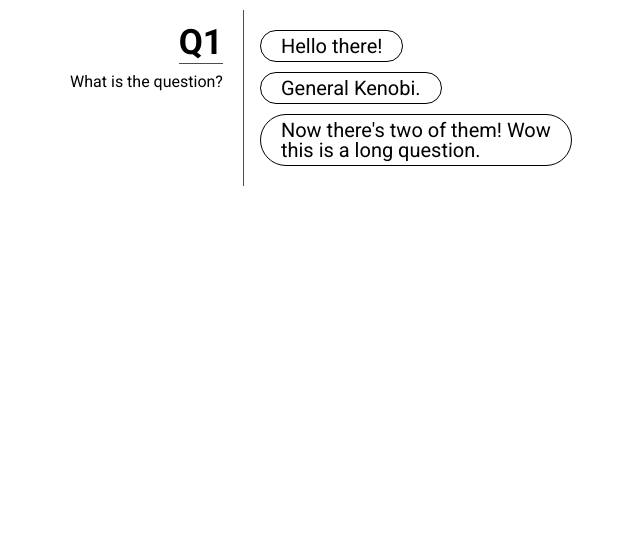
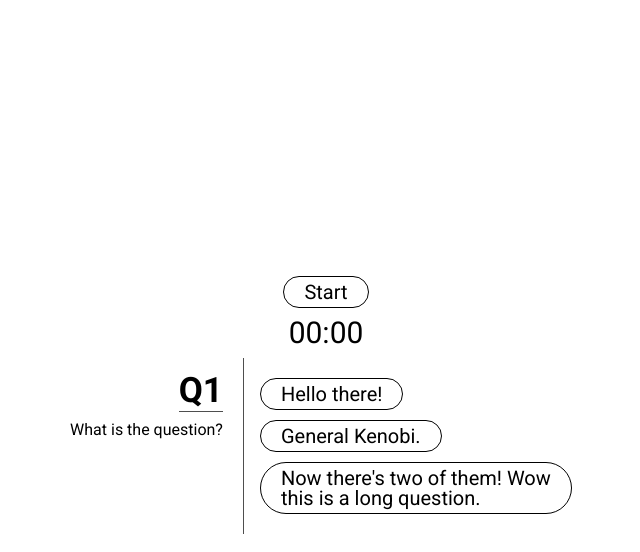
Before and after one commit to jpeiler97/trivia, a React (Create React App) app: page / in a window 1280 px wide. Shown: the top 552 px of the page, without its empty margins (314-954 px from the left). Built offline with nearby package versions, Linux system fonts and the light colour scheme.

Commit message:
added timer

```diff
--- a/src/App.css
+++ b/src/App.css
@@ -18,7 +18,6 @@
 .button:hover {
   background-color: #4e4e4e;
   color: #fff;
-  transform: translateX(20px);
   cursor: pointer;
 }
 
@@ -66,8 +65,27 @@
 .question-text {
   font-size: 16px;
 }
+
+.trivia-container {
+  align-items: center;
+  display: flex;
+  flex-direction: column;
+}
+
+.timer {
+  font-size: 30px;
+}
+
 .App {
   display: flex;
+  height: 100%;
+  width: 100%;
   justify-content: center;
+  align-items: center;
   font-family: "Roboto", sans-serif;
+  user-select: none;
 }
+
+.animated:hover {
+  transform: translateX(20px);
+}
--- a/src/App.tsx
+++ b/src/App.tsx
@@ -1,6 +1,6 @@
+import { useEffect, useRef, useState } from "react";
 import "./App.css";
 import Button from "./Components/button";
-import ButtonGroup from "./Components/buttonGroup";
 import QuestionContainer from "./Components/questionContainer";
 
 const questions = [
@@ -22,11 +22,70 @@ const questions = [
 ];
 
 function App() {
+  const [timer, setTimer] = useState("00:00");
+
+  const timerRef = useRef<NodeJS.Timer | null>(null);
+
+  const parseTimeRemaining = (e: Date) => {
+    const total =
+      Date.parse(e as unknown as string) -
+      Date.parse(new Date() as unknown as string);
+    const seconds = Math.floor((total / 1000) % 60);
+    const minutes = Math.floor((total / 1000 / 60) % 60);
+
+    return {
+      total,
+      seconds,
+      minutes,
+    };
+  };
+
+  const startTimer = (e: Date) => {
+    let { total, minutes, seconds } = parseTimeRemaining(e);
+
+    if (total >= 0) {
+      setTimer(
+        (minutes > 9 ? minutes : "0" + minutes) +
+          ":" +
+          (seconds > 9 ? seconds : "0" + seconds)
+      );
+    }
+  };
+
+  const clearTimer = (e: Date) => {
+    // If you adjust it you should also need to
+    // adjust the Endtime formula we are about
+    // to code next
+    setTimer("01:30");
+
+    // If you try to remove this line the
+    // updating of timer Variable will be
+    // after 1000ms or 1sec
+    if (timerRef.current) clearInterval(timerRef.current);
+    const id = setInterval(() => {
+      startTimer(e);
+    }, 1000);
+    timerRef.current = id;
+  };
+
+  const getDeadTime = () => {
+    let deadline = new Date();
+
+    // This is where you need to adjust if
+    // you entend to add more time
+    deadline.setSeconds(deadline.getSeconds() + 90);
+    return deadline;
+  };
+
   return (
     <div className="App">
-      {questions.map((question) => {
-        return <QuestionContainer question={question} />;
-      })}
+      <div className="trivia-container">
+        <Button label="Start" onClick={() => clearTimer(getDeadTime())} />
+        <div className="timer">{timer}</div>
+        {questions.map((question) => {
+          return <QuestionContainer question={question} />;
+        })}
+      </div>
     </div>
   );
 }
--- a/src/Components/button.tsx
+++ b/src/Components/button.tsx
@@ -2,12 +2,13 @@ import React from "react";
 
 type ButtonProps = {
   label: string;
+  onClick?: () => any;
+  animated?: boolean;
 };
 
-const Button: React.FC<ButtonProps> = ({ label }) => {
+const Button: React.FC<ButtonProps> = ({ label, onClick, animated }) => {
   return (
-    <div className="button">
-      {/* <span className="material-icons md-dark">trip_origin</span> */}
+    <div className={`button ${animated ? "animated" : ""}`} onClick={onClick}>
       <div className="button-label">{label}</div>
     </div>
   );
--- a/src/Components/buttonGroup.tsx
+++ b/src/Components/buttonGroup.tsx
@@ -8,7 +8,7 @@ const ButtonGroup: React.FC<OptionsProps> = ({ options }) => {
   return (
     <div className="button-group">
       {options.map((btn) => {
-        return <Button label={btn?.text} />;
+        return <Button label={btn?.text} animated />;
       })}
     </div>
   );
--- a/src/index.css
+++ b/src/index.css
@@ -127,3 +127,15 @@ table {
   border-collapse: collapse;
   border-spacing: 0;
 }
+
+html,
+body {
+  height: 100vh;
+  width: 100vw;
+  min-height: 100vh;
+}
+
+#root {
+  height: 100%;
+  width: 100%;
+}
```
